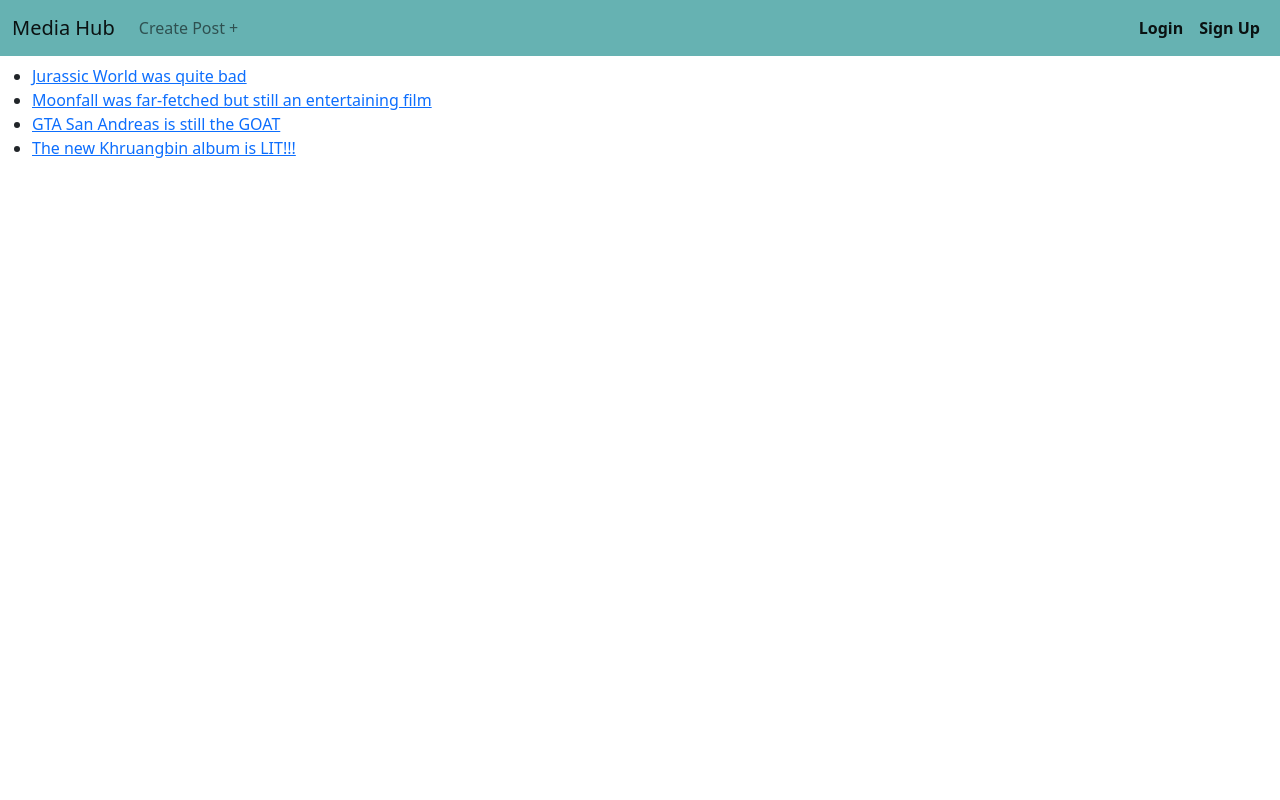
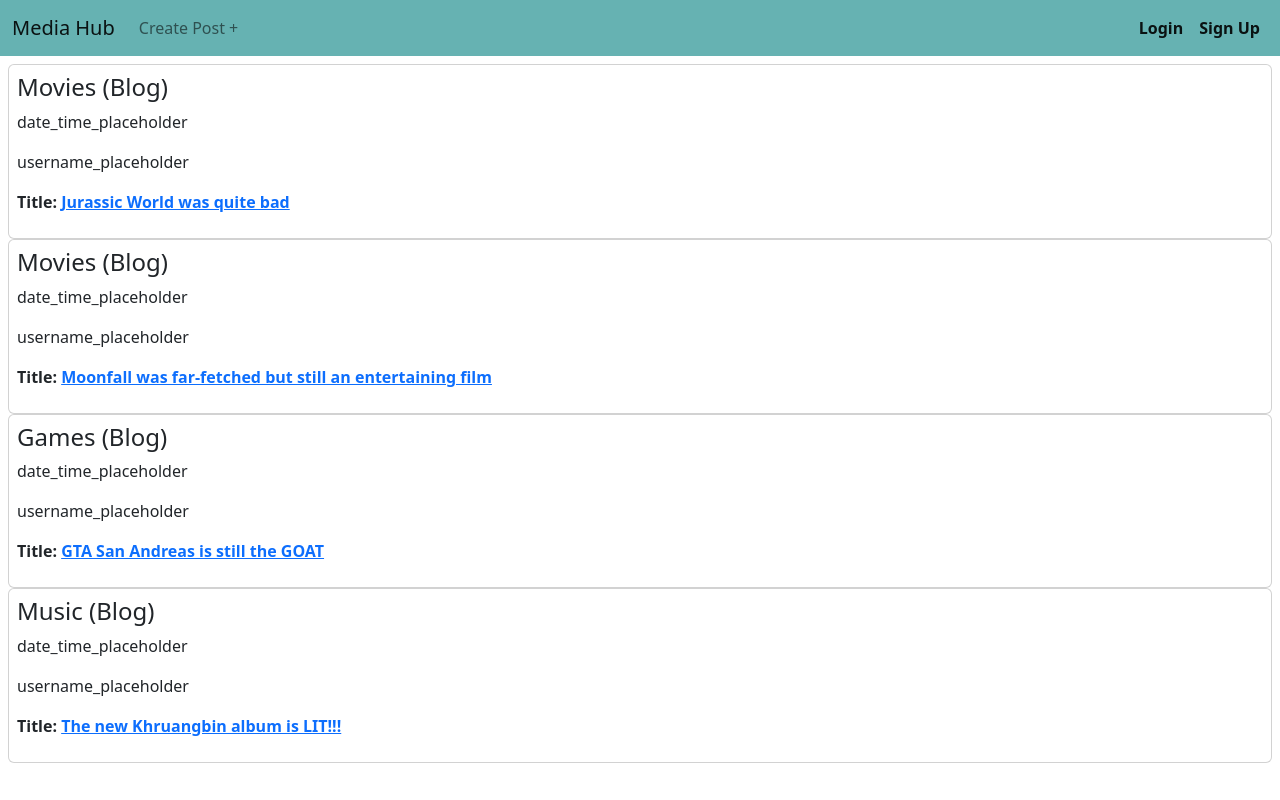
Before and after one commit to CEB-inc/front-end, a React (Vite) app: page / in a window 1280 px wide. Built offline with nearby package versions, Linux system fonts and the light colour scheme.

Commit message:
home page styled, post cards created

```diff
--- a/src/components/pages/Home.jsx
+++ b/src/components/pages/Home.jsx
@@ -3,10 +3,42 @@ import { Link } from 'react-router-dom'
 
 function Home({ entries }) {
   return (
-    <ul>
-      {entries.map((entry, index) => <li><Link to={`/entry/${index}`}>{entry.entry}</Link></li>)}
-    </ul>
+    <section className='px-2'>
+      {entries.map((entry, index) =>
+      <div className='card'>
+        <div className='p-2'>
+          {/* 'Blog' inside brackets to become entry.type (blog or review) */}
+          <h4>{entry.category} (Blog)</h4>
+          <p>date_time_placeholder</p>
+          <p>username_placeholder</p>
+          {/* entry.entry link to be replaced with entry.title */}
+          <p className='fw-semibold'>Title: <Link to={`/entry/${index}`}>{entry.entry}</Link></p>
+
+        </div>
+      </div>)}
+    </section>
   )
 }
 
 export default Home
+
+/* <Greeting firstName='UserName'/>
+
+<section className="comments">
+  <h1 class=''>Blogs</h1>
+  <Card>
+    <Comment userName='Ethan' date='10/11/21'>
+      <p>comment content</p>
+    </Comment>
+  </Card>
+  <Card>
+    <Comment userName='Corey' date='11/12/22'>
+      <p>comment content</p>
+    </Comment>
+  </Card>
+  <Card>
+    <Comment userName='Brian' date='12/03/23'>
+      <p>comment content</p>
+    </Comment>
+  </Card>
+</section> */
--- a/src/components/pages/ShowEntry.jsx
+++ b/src/components/pages/ShowEntry.jsx
@@ -1,8 +1,8 @@
 function ShowEntry({ entry }) {
   return entry ? (
     <>
-        <h5>{entry.entry}</h5>
-        <p>Posted in {entry.category}</p>
+      <h5>{entry.entry}</h5>
+      <p>Posted in {entry.category}</p>
     </>
   ) : (
     <p>Loading ...</p>
```
Also changed, not shown: src/components/App.jsx (+0 -19 lines).
